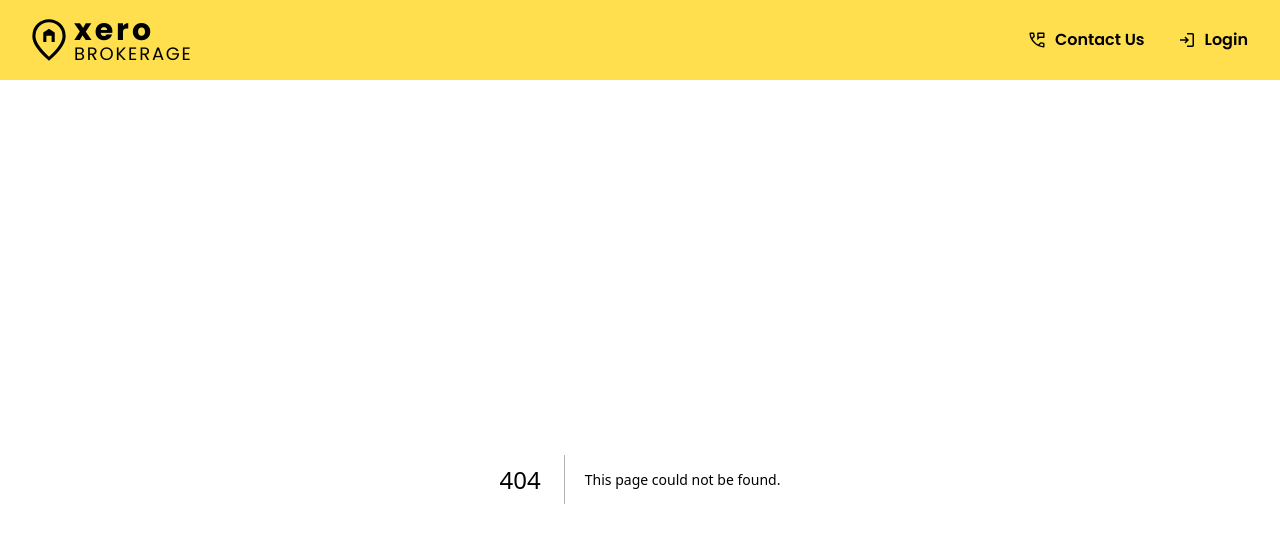
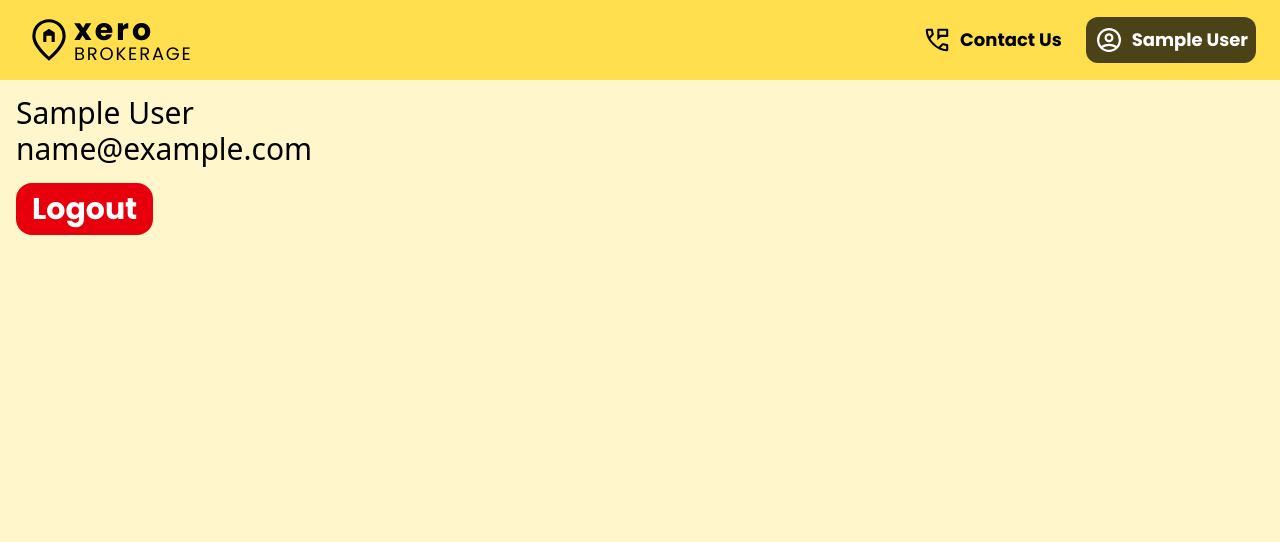
Before and after one commit to yrCodem/XeroBrokerage, a Next.js app in the folder xerobrokerage/: page /profile in a window 1280 px wide. Before the commit this address had no page. Shown: the top 542 px of the page. Built offline with nearby package versions, Linux system fonts and the light colour scheme; sample sign-in values are in the browser's storage.

Commit message:
added: state management in navbar and login and profile page

```diff
--- a/xerobrokerage/package.json
+++ b/xerobrokerage/package.json
@@ -17,6 +17,7 @@
     "daisyui": "^5.0.12",
     "framer-motion": "^12.9.2",
     "jsonwebtoken": "^9.0.2",
+    "jwt-decode": "^4.0.0",
     "lucide-react": "^0.487.0",
     "mongoose": "^8.13.2",
     "motion": "^12.6.3",
--- a/xerobrokerage/src/app/api/auth/login/route.js
+++ b/xerobrokerage/src/app/api/auth/login/route.js
@@ -22,22 +22,27 @@ export async function POST(req) {
     );
   }
 
-    // const isMatch = await user.comparePassword(password);
-    // if (!isMatch) {
-    //   console.log("Password Missmatch ", email);
-    //   return new Response(
-    //     JSON.stringify({
-    //       success: false,
-    //       message: "Invalid Password.. Please Try Again",
-    //     }),
-    //     {
-    //       status: 400,
-    //       headers: { "Content-Type": "application/json" },
-    //     }
-    //   );
-    // }
+    const isMatch = await user.comparePassword(password);
+    if (!isMatch) {
+      console.log("Password Missmatch ", email);
+      return new Response(
+        JSON.stringify({
+          success: false,
+          message: "Invalid Password.. Please Try Again",
+        }),
+        {
+          status: 400,
+          headers: { "Content-Type": "application/json" },
+        }
+      );
+    }
 
-  const token = jwt.sign({ userId: user._id }, process.env.JWT_SECRET);
+    const token = jwt.sign(
+      { userId: user._id },
+      process.env.JWT_SECRET,
+      { expiresIn: "10h" }
+    );
+
 
   console.log("Token generated: ", token);
 
--- /dev/null
+++ b/xerobrokerage/src/app/profile/page.jsx
@@ -0,0 +1,45 @@
+"use client";
+
+import React, { useEffect } from "react";
+import { useAuth } from "@/context/AuthContext";
+import { useRouter } from "next/navigation";
+import { toast } from "react-toastify";
+
+const Page = () => {
+  const router = useRouter();
+  const { user, isAuthenticated, logout } = useAuth();
+
+  const handleLogout = () => {
+    logout();
+    toast.success("Logged out Successfully", {
+      position: "bottom-right",
+    });
+    router.push("/");
+  };
+
+  useEffect(() => {
+    if (!isAuthenticated) {
+      toast.info("Logged out...", {
+        position: "bottom-right",
+      });
+      router.push("/Auth/login");
+    }
+  }, []);
+
+  if (!isAuthenticated) return null; // Prevents flicker/render during redirect
+
+  return (
+    <div className="p-4 text-3xl">
+      <div>{user.name}</div>
+      <div>{user.email}</div>
+      <button
+        onClick={handleLogout}
+        className="bg-red-600 text-white p-2 px-4 rounded-2xl poppins-bold mt-4"
+      >
+        Logout
+      </button>
+    </div>
+  );
+};
+
+export default Page;
--- a/xerobrokerage/src/components/ui/Navbar.js
+++ b/xerobrokerage/src/components/ui/Navbar.js
@@ -1,6 +1,8 @@
 "use client";
 
 import { useState, useEffect, useRef } from "react";
+import { useAuth } from "@/context/AuthContext";
+import { motion, AnimatePresence } from "framer-motion";
 import Link from "next/link";
 
 export default function Navbar() {
@@ -69,53 +71,100 @@ export default function Navbar() {
         <NavLinks />
       </div>
 
+      <AnimatePresence>
         {menuOpen && (
-        <div
+          <>
+            <motion.div
+              initial={{ opacity: 0 }}
+              animate={{ opacity: 1 }}
+              exit={{ opacity: 0 }}
+              transition={{ duration: 0.2 }}
+              className="fixed inset-0 bg-black/10 lg:hidden z-40 backdrop-blur-md"
+            />
+
+            <motion.div
               ref={menuRef}
-          className="absolute top-[72px] right-2 w-56 bg-[#FAEDCD] flex flex-col gap-4 p-4 poppins-semibold lg:hidden md:hidden z-50 shadow-md"
+              initial={{ opacity: 0, scale: 0.9, y: -20 }}
+              animate={{ opacity: 1, scale: 1, y: 0 }}
+              exit={{ opacity: 0, scale: 0.9, y: -20 }}
+              transition={{ duration: 0.3, ease: "easeInOut" }}
+              className="fixed top-[72px] left-1/2 transform -translate-x-1/2 w-[92vw] max-w-md bg-black/70 text-white flex flex-col gap-4 p-4 poppins-semibold lg:hidden z-50 shadow-md backdrop-blur-md rounded-xl"
             >
-          <NavLinks onClick={() => setMenuOpen(false)} />
+              <div className="flex justify-end mb-2">
+                <button
+                  onClick={() => setMenuOpen(false)}
+                  className="text-white text-4xl poppins-regular"
+                  aria-label="Close menu"
+                >
+                  &times;
+                </button>
               </div>
+
+              <NavLinks onClick={() => setMenuOpen(false)} isMobile />
+            </motion.div>
+          </>
         )}
+      </AnimatePresence>
     </nav>
   );
 }
 
-function NavLinks({ onClick }) {
+function NavLinks({  onClick, isMobile = false  }) {
+  const { user, isAuthenticated } = useAuth();
+
   return (
     <>
       <Link
         href="/contact-us"
         onClick={onClick}
-        className="flex items-center gap-2 p-2"
+        className="flex items-center gap-2 p-2 poppins-bold text-lg"
       >
         <svg
           xmlns="http://www.w3.org/2000/svg"
-          height="20px"
+          height="30px"
           viewBox="0 -960 960 960"
-          width="20px"
-          fill="#00000"
+          width="30px"
+          fill= {isMobile? "#ffffff": "#000000"}
         >
           <path d="M490.67-472.67v-334q0-14.16 9.58-23.75Q509.83-840 524-840h282.67q14.16 0 23.75 9.58 9.58 9.59 9.58 23.75V-612q0 14.17-9.58 23.75-9.59 9.58-23.75 9.58H600l-109.33 106Zm66.66-172.66h216v-128h-216v128Zm0 0v-128 128ZM796-120q-119 0-240-55.5T333-333Q231-435 175.5-556T120-796q0-18.86 12.57-31.43T164-840h147.33q14 0 24.34 9.83Q346-820.33 349.33-806l26.62 130.43q2.05 14.9-.62 26.24-2.66 11.33-10.82 19.48L265.67-530q24 41.67 52.5 78.5T381-381.33q35 35.66 73.67 65.5Q493.33-286 536-262.67l94.67-96.66q9.66-10.34 23.26-14.5 13.61-4.17 26.74-2.17L806-349.33q14.67 4 24.33 15.53Q840-322.27 840-308v144q0 18.86-12.57 31.43T796-120ZM233-592l76-76.67-21-104.66H187q3 41.66 13.67 86Q211.33-643 233-592Zm365.33 361.33q40.34 18.34 85.84 29.67 45.5 11.33 89.16 13.67V-288l-100-20.33-75 77.66ZM233-592Zm365.33 361.33Z" />
         </svg>
         Contact Us
       </Link>
+      {isAuthenticated ? (
+        <Link
+          href="/profile"
+          onClick={onClick}
+          className="flex items-center gap-2 p-2 bg-black/70 text-white poppins-bold rounded-xl text-lg"
+        >
+          <svg
+            xmlns="http://www.w3.org/2000/svg"
+            height="30px"
+            viewBox="0 -960 960 960"
+            width="30px"
+            fill="#ffffff"
+          >
+            <path d="M237-285q54-38 115.5-56.5T480-360q66 0 127.5 18.5T723-285q35-41 52-91t17-104q0-129.67-91.23-220.84-91.23-91.16-221-91.16Q350-792 259-700.84 168-609.67 168-480q0 54 17 104t52 91Zm243-123q-60 0-102-42t-42-102q0-60 42-102t102-42q60 0 102 42t42 102q0 60-42 102t-102 42Zm.28 312Q401-96 331-126t-122.5-82.5Q156-261 126-330.96t-30-149.5Q96-560 126-629.5q30-69.5 82.5-122T330.96-834q69.96-30 149.5-30t149.04 30q69.5 30 122 82.5T834-629.28q30 69.73 30 149Q864-401 834-331t-82.5 122.5Q699-156 629.28-126q-69.73 30-149 30Zm-.28-72q52 0 100-16.5t90-48.5q-43-27-91-41t-99-14q-51 0-99.5 13.5T290-233q42 32 90 48.5T480-168Zm0-312q30 0 51-21t21-51q0-30-21-51t-51-21q-30 0-51 21t-21 51q0 30 21 51t51 21Zm0-72Zm0 319Z" />
+          </svg>
+          {user.name}
+        </Link>
+      ) : (
         <Link
           href="/Auth/login"
           onClick={onClick}
-        className="flex items-center gap-2 p-2"
+          className="flex items-center gap-2 p-2 bg-black/70 text-white poppins-bold rounded-xl text-lg"
         >
           <svg
             xmlns="http://www.w3.org/2000/svg"
-          height="20px"
+            height="30px"
             viewBox="0 -960 960 960"
-          width="20px"
-          fill="#000000"
+            width="30px"
+            fill="#ffffff"
           >
             <path d="M480-144v-72h264v-528H480v-72h264q29.7 0 50.85 21.15Q816-773.7 816-744v528q0 29.7-21.15 50.85Q773.7-144 744-144H480Zm-72-168-51-51 81-81H144v-72h294l-81-81 51-51 168 168-168 168Z" />
           </svg>
           Login
         </Link>
+      )}
     </>
   );
 }
--- a/xerobrokerage/src/components/ui/footer.jsx
+++ b/xerobrokerage/src/components/ui/footer.jsx
@@ -10,7 +10,7 @@ import { TermsAndConditions } from '../../app/terms-and-conditions/page'
 // import { ReactComponent as FooterIcon } from '@/assets/footer.svg'
 const Footer = () => {
   return (
-    <footer className='px-4 divide-y  dark:text-gray-800'>
+
     <footer className='px-4 divide-y text-black'>
       <div className='container flex flex-col justify-between py-10 mx-auto space-y-8 lg:flex-row lg:space-y-0'>
         <div className='lg:w-1/3 flex flex-col items-center lg:items-start'>
--- a/xerobrokerage/src/context/AuthContext.js
+++ b/xerobrokerage/src/context/AuthContext.js
@@ -1,36 +1,36 @@
-'use client'
+"use client";
 
 import { createContext, useContext, useState, useEffect } from "react";
+import { jwtDecode } from "jwt-decode";
 
 const AuthContext = createContext();
 
-export const useAuth = () => {
-  return useContext(AuthContext);
+export const useAuth = () => useContext(AuthContext);
+
+const isTokenValid = (token) => {
+  if (!token) {
+    console.log("no token provided");
+    return null;
+  }
+  try {
+    const decoded = jwtDecode(token);
+    return decoded.exp * 1000 > Date.now() ? decoded : null;
+  } catch (e) {
+    console.log("error occured..");
+    return null;
+  }
 };
 
 export const AuthProvider = ({ children }) => {
   const [user, setUser] = useState(null);
+  const [token, setToken] = useState(null);
+  const [isAuthenticated, setIsAuthenticated] = useState(false);
   const [loading, setLoading] = useState(true);
-  const [token, setToken] = useState(null);
-
-  useEffect(() => {
-    const savedToken = localStorage.getItem("token");
-    const savedUser = localStorage.getItem("user");
-
-    if (savedToken && savedUser) {
-      setToken(savedToken);
-      setUser(JSON.parse(savedUser));
-    }
-    setLoading(false);
-  }, []);
 
   const login = (token, user) => {
-    console.log("setting token" , token);
-    console.log("setting user" , user);
-
-
     setToken(token);
     setUser(user);
+    setIsAuthenticated(true);
     localStorage.setItem("token", token);
     localStorage.setItem("user", JSON.stringify(user));
   };
@@ -38,21 +38,49 @@ export const AuthProvider = ({ children }) => {
   const logout = () => {
     setToken(null);
     setUser(null);
+    setIsAuthenticated(false);
     localStorage.removeItem("token");
     localStorage.removeItem("user");
   };
+
+  useEffect(() => {
+    const savedToken = localStorage.getItem("token");
+    const savedUser = localStorage.getItem("user");
+    const decoded = isTokenValid(savedToken);
+
+    if (decoded && savedUser) {
+      setToken(savedToken);
+      setUser(JSON.parse(savedUser));
+      setIsAuthenticated(true);
+
+      if (decoded.exp) {
+        const timeout = decoded.exp * 1000 - Date.now();
+        if (timeout > 0) {
+          setTimeout(() => logout(), timeout);
+        } else {
+          logout();
+        }
+      }
+    } else {
+      localStorage.removeItem("token");
+      localStorage.removeItem("user");
+    }
+
+    setLoading(false);
+  }, []);
 
   return (
     <AuthContext.Provider
       value={{
         user,
         token,
+        isAuthenticated,
         loading,
         login,
         logout,
       }}
     >
-      {children}
+      {!loading && children}
     </AuthContext.Provider>
   );
 };
```
Also changed, not shown: 1 other file (tests, documents, lock files or other folders). Lines whose indentation alone changed are shown as unchanged.
